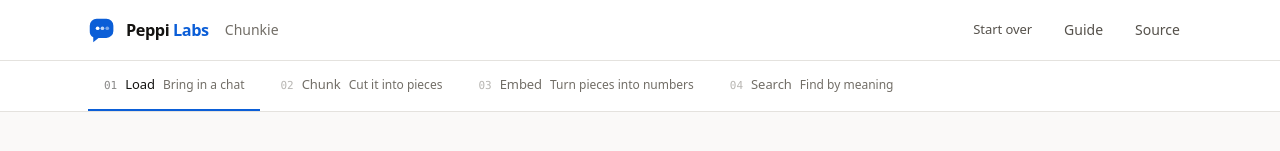
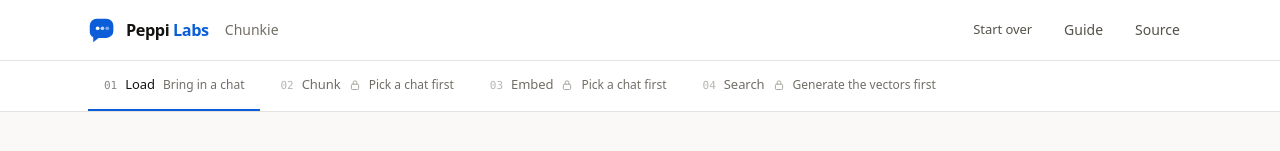
Before and after one commit to PeppiLabs/chunkie, a React (Vite) app: page / in a window 1280 px wide. Shown: the top 151 px of the page. Built offline with nearby package versions, Linux system fonts and the light colour scheme.

Commit message:
Show a lock on stages that are not open yet and say what opens them
Locked tabs now carry a padlock and a short hint in place of the caption.
Clicking one shows a sentence saying which earlier step unlocks it, so the
click no longer looks like a broken link.

```diff
--- /dev/null
+++ b/src/components/common/LockIcon.tsx
@@ -0,0 +1,23 @@
+/** Outline padlock, marking a stage that has not been unlocked yet. */
+export function LockIcon({ size = 12 }: { size?: number }) {
+  return (
+    <svg width={size} height={size} viewBox="0 0 20 20" fill="none" aria-hidden="true">
+      <rect
+        x="4"
+        y="8.6"
+        width="12"
+        height="9"
+        rx="2"
+        stroke="currentColor"
+        strokeWidth="1.5"
+        strokeLinejoin="round"
+      />
+      <path
+        d="M6.9 8.6V6.2a3.1 3.1 0 0 1 6.2 0v2.4"
+        stroke="currentColor"
+        strokeWidth="1.5"
+        strokeLinecap="round"
+      />
+    </svg>
+  );
+}
--- a/src/components/layout/StepNav.tsx
+++ b/src/components/layout/StepNav.tsx
@@ -1,4 +1,6 @@
+import { useEffect, useState } from 'react';
 import type { Step } from '../../hooks/useRagPipeline';
+import { LockIcon } from '../common/LockIcon';
 
 interface StepNavProps {
   current: Step;
@@ -13,33 +15,69 @@ const LABELS: Record<Step, { title: string; caption: string }> = {
   search: { title: 'Search', caption: 'Find by meaning' },
 };
 
+/**
+ * What opens each locked stage, kept in step with canVisit in useRagPipeline.
+ *
+ * The short form replaces the caption on the tab itself. The sentence appears
+ * when a locked tab is clicked, because a click that does nothing reads as a
+ * broken link rather than a step that is not ready yet. Load is always open.
+ */
+const UNLOCK: Record<Exclude<Step, 'upload'>, { short: string; sentence: string }> = {
+  chunk: { short: 'Pick a chat first', sentence: 'Chunk opens once you pick a chat in step 1.' },
+  embed: { short: 'Pick a chat first', sentence: 'Embed opens once you pick a chat in step 1.' },
+  search: {
+    short: 'Generate the vectors first',
+    sentence: 'Search opens once you generate the vectors in step 3.',
+  },
+};
+
+/** How long the explanation stays up after clicking a locked tab. */
+const NOTICE_MS = 4000;
+
 const ORDER: Step[] = ['upload', 'chunk', 'embed', 'search'];
 
 /** The four stage tabs. A stage unlocks once the one before it has produced something. */
 export function StepNav({ current, onSelect, canVisit }: StepNavProps) {
+  const [notice, setNotice] = useState<string | null>(null);
+
+  useEffect(() => {
+    if (!notice) return;
+    const timer = setTimeout(() => setNotice(null), NOTICE_MS);
+    return () => clearTimeout(timer);
+  }, [notice]);
+
   return (
-    <nav aria-label="Pipeline stages" className="border-b border-ink-200 bg-white">
+    <nav aria-label="Pipeline stages" className="relative border-b border-ink-200 bg-white">
       <ol className="mx-auto flex max-w-6xl gap-1 overflow-x-auto px-4 sm:px-6">
         {ORDER.map((step, index) => {
           const enabled = canVisit(step);
           const active = current === step;
+          const unlock = step === 'upload' ? null : UNLOCK[step];
+          const locked = !enabled && unlock !== null;
 
           return (
             <li key={step} className="shrink-0">
               <button
-                onClick={() => enabled && onSelect(step)}
+                onClick={() => {
+                  if (enabled) {
+                    setNotice(null);
+                    onSelect(step);
+                  } else if (unlock) {
+                    setNotice(unlock.sentence);
+                  }
+                }}
                 // aria-disabled rather than disabled: a locked step is still
                 // worth reading, because it tells the visitor what is coming.
                 aria-disabled={!enabled}
                 aria-current={active ? 'step' : undefined}
-                // State is carried by the underline and the weight, not by
-                // colour alone. Even an unreachable step stays readable, since
-                // it tells the visitor what is coming next.
+                // State is carried by the underline, the weight and the lock,
+                // not by colour alone. Even an unreachable step stays readable,
+                // since it tells the visitor what is coming next.
                 className={`flex items-baseline gap-2 border-b-2 px-3 py-3.5 text-left transition-colors sm:px-4 ${
                   active
                     ? 'border-brand-600 font-medium text-ink-900'
                     : enabled
-                      ? 'border-transparent text-ink-600 hover:text-ink-900'
+                      ? 'cursor-pointer border-transparent text-ink-600 hover:text-ink-900'
                       : 'cursor-not-allowed border-transparent text-ink-500'
                 }`}
               >
@@ -49,14 +87,32 @@ export function StepNav({ current, onSelect, canVisit }: StepNavProps) {
                 <span className="text-[0.8125rem] font-medium tracking-[-0.005em]">
                   {LABELS[step].title}
                 </span>
+                {locked && (
+                  <span className="self-center text-ink-400">
+                    <LockIcon />
+                  </span>
+                )}
                 <span className="hidden text-[0.75rem] text-ink-500 md:inline">
-                  {LABELS[step].caption}
+                  {locked ? unlock.short : LABELS[step].caption}
                 </span>
               </button>
             </li>
           );
         })}
       </ol>
+
+      {/* Always mounted so screen readers announce the message when it appears.
+          It sits over the page rather than in the flow, so nothing jumps. */}
+      <div role="status" className="absolute inset-x-0 top-full z-10">
+        {notice && (
+          <p className="border-b border-brand-100 bg-brand-50">
+            <span className="mx-auto flex max-w-6xl items-center gap-2 px-4 py-2 text-[0.8125rem] text-ink-700 sm:px-6">
+              <LockIcon size={13} />
+              {notice}
+            </span>
+          </p>
+        )}
+      </div>
     </nav>
   );
 }
```
